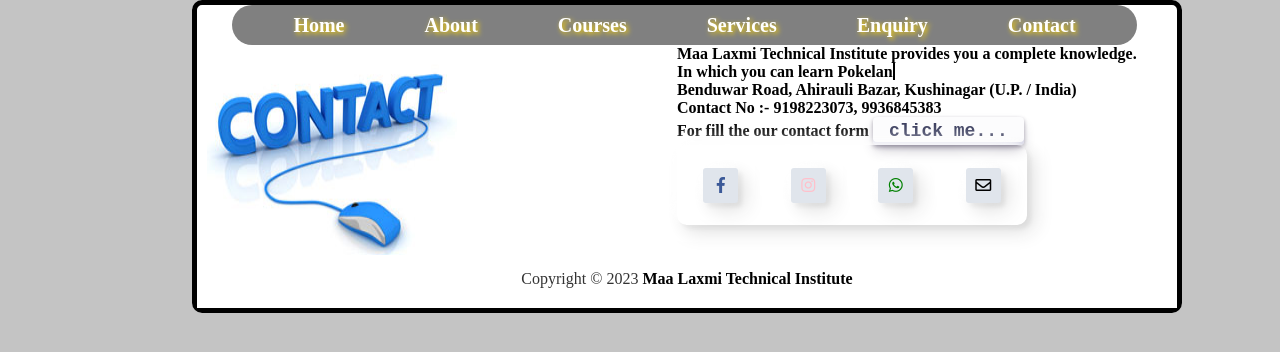
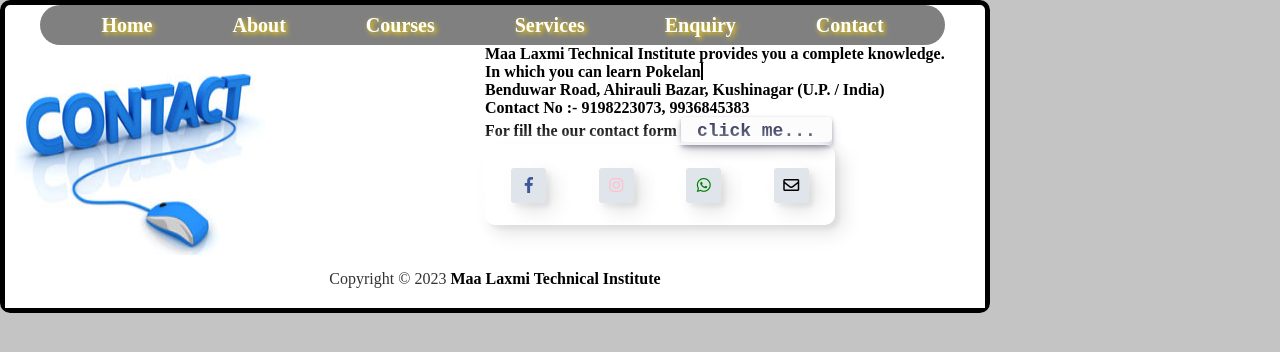
Before and after one commit to rajathdgf/MLTI, a plain HTML site: page Contact.html in a window 1280 px wide. Drawn offline with Linux system fonts and the light colour scheme.

Commit message:
Update Contact.css

```diff
--- a/CSS/Contact.css
+++ b/CSS/Contact.css
@@ -2,9 +2,7 @@ body {
     display: flex;
     width: 905px;
     height: 267.59px;
-    margin-left: 15%;
     flex-direction: column;
-    margin-right: auto;
     background-color: #c4c4c4;
 }
 
```
